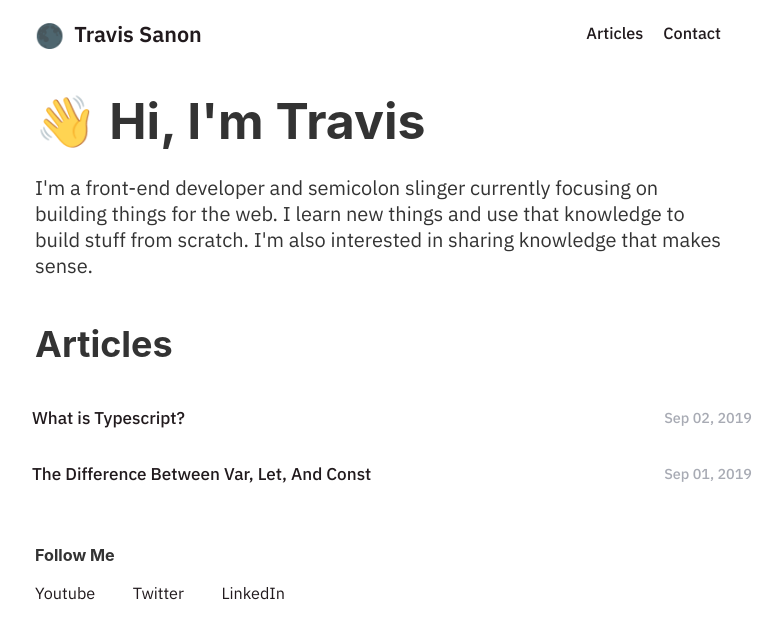
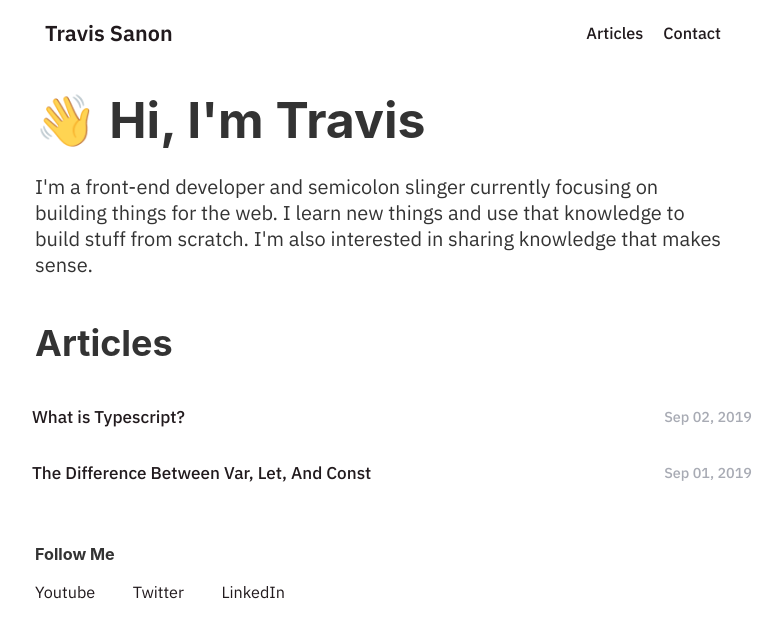
Before and after one commit to travissanon/travissanon.com, a Gatsby site: page / in a window 1280 px wide. Shown: the whole page, without its empty margins (257-1039 px from the left). Built offline with nearby package versions, Linux system fonts and the light colour scheme; Gatsby itself is replaced by a stand-in of ours.

Commit message:
fix: remove ugly ass emoji

```diff
--- a/src/components/header.js
+++ b/src/components/header.js
@@ -4,9 +4,9 @@ import { Link } from "gatsby"
 const Header = ({ siteTitle }) => (
   <header className="header">
     <div className="header__title">
-      <span className="header__title-emoji" role="img">
+      {/* <span className="header__title-emoji" role="img">
         🌑
-      </span>
+      </span> */}
       <span className="header__title-name">
         <Link to="/">Travis Sanon</Link>
       </span>
```
